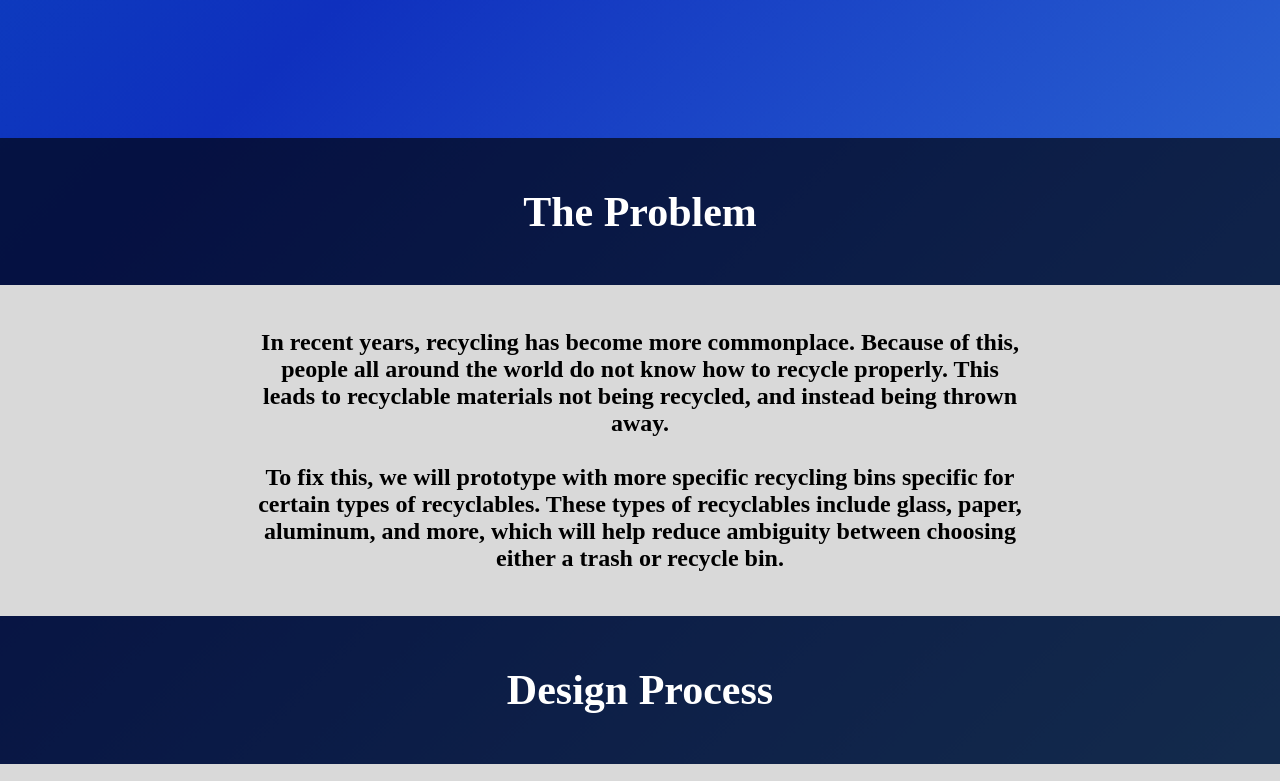
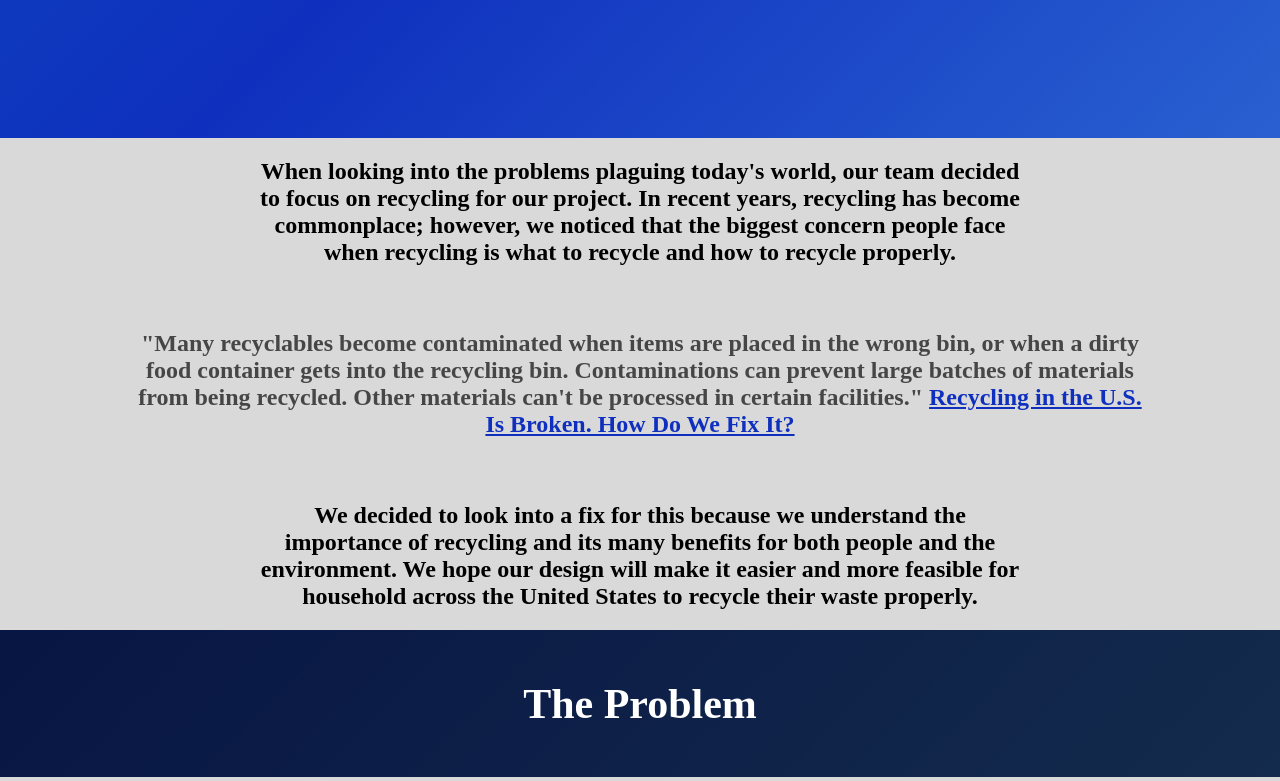
Before and after one commit to EngineerSharks/engineersharks.github.io, a plain HTML site: page index.html in a window 1280 px wide. Shown: the part 440-1221 px from the top of the page. Drawn offline with Linux system fonts and the light colour scheme.

Commit message:
add quote

```diff
--- a/css/index.css
+++ b/css/index.css
@@ -48,8 +48,8 @@ body {
 }
 
 .main_content_text {
+    color: black;
     max-width: 60%;
-    color: black;
     padding-left: 20px;
     padding-right: 20px;
     margin-top: 20px;
@@ -85,6 +85,22 @@ body {
     padding-bottom: 100px;
 }
 
+.main_content_quote {
+    color: #464646;
+    max-width: 80%;
+    padding-left: 20px;
+    padding-right: 20px;
+    margin-top: 20px;
+    margin-bottom: 20px;
+    font-size: 24px;
+    font-weight: 700;
+    text-align: center;
+}
+
+.main_content_quote a {
+    color: #0f30be;
+}
+
 /*mobile*/
 @media screen and (max-width: 600px) {
     .main_content {
--- a/index.html
+++ b/index.html
@@ -48,6 +48,34 @@
         <h1>unTrash</h1>
         <h4>By the Engineer Sharks</h4>
     </div>
+    <nav>
+        <div class="main_content">
+            <div class="main_content_text">
+                When looking into the problems plaguing today's world, our team decided to focus on recycling for our project.
+                In recent years, recycling has become commonplace; however, we noticed that the biggest concern people face when
+                recycling is what to recycle and how to recycle properly.
+            </div>
+        </div>
+        <div class="main_content">
+            <div class="main_content_quote">
+                <p>
+                    "Many recyclables become contaminated when items are placed in the wrong bin,
+                    or when a dirty food container gets into the recycling bin.  Contaminations can prevent large
+                    batches of materials from being recycled.  Other materials can't be processed in certain facilities."
+                    <a href="https://news.climate.columbia.edu/2020/03/13/fix-recycling-america/">
+                        Recycling in the U.S. Is Broken. How Do We Fix It?
+                    </a>
+                </p>
+            </div>
+        </div>
+        <div class="main_content">
+            <div class="main_content_text">
+                We decided to look into a fix for this because we understand the importance of recycling and
+                its many benefits for both people and the environment.  We hope our design will make it easier
+                and more feasible for household across the United States to recycle their waste properly.
+            </div>
+        </div>
+    </nav>
     <nav>
         <div class="header_sub">
             <h1>The Problem</h1>
```
